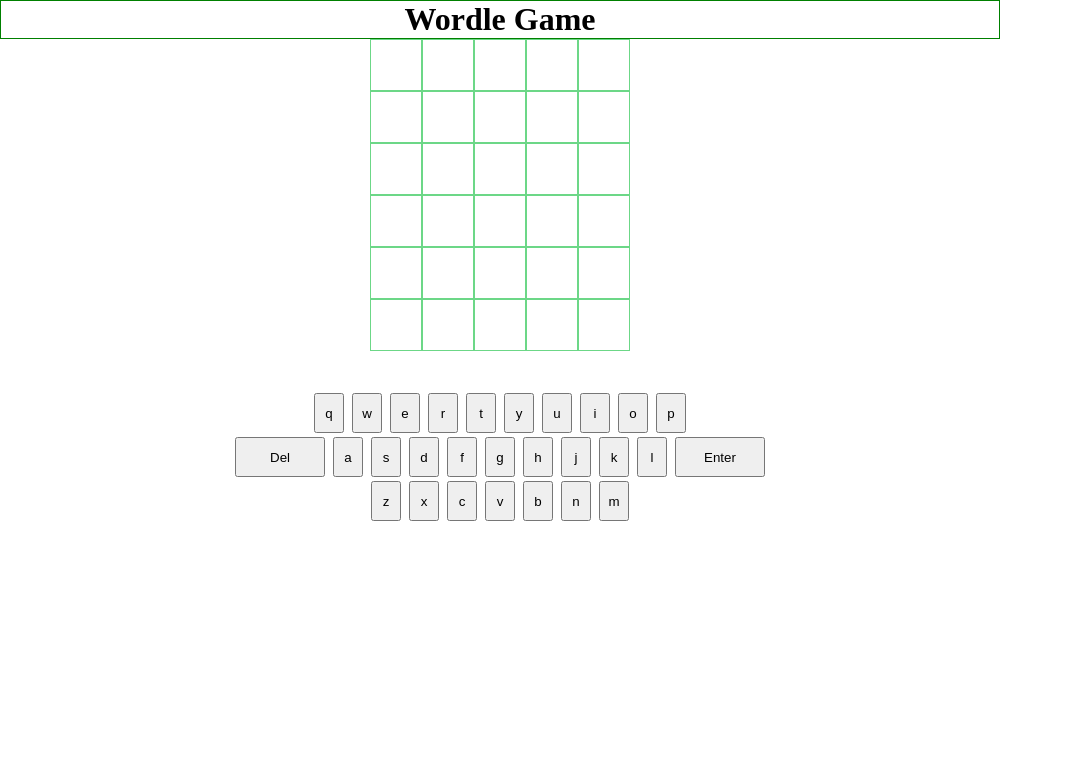
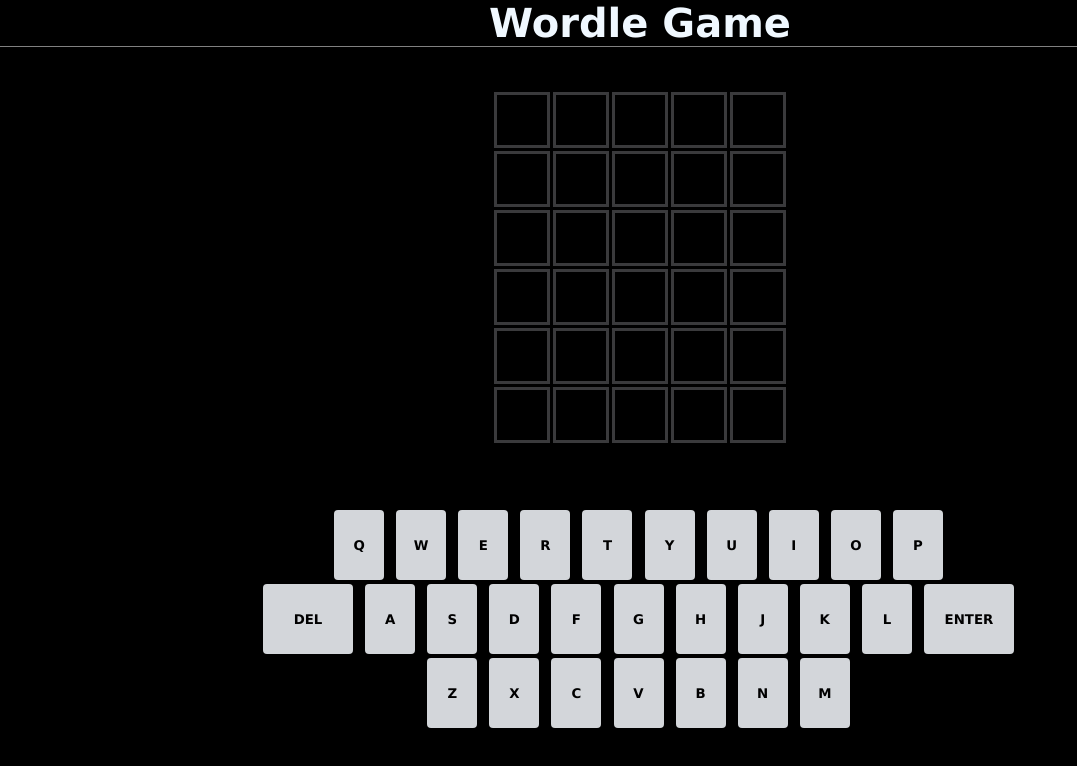
Before and after one commit to Vishula/wordle_ga, a plain HTML site: page index.html in a window 1280 px wide. Shown: the whole page, without its empty margins (0-1077 px from the left). Drawn offline with Linux system fonts and the light colour scheme.

Commit message:
CSS styles on game and fixed if statement. Adding colors to style has started but it seems to have an issue

```diff
--- a/script.js
+++ b/script.js
@@ -29,11 +29,14 @@ function enterWord() {
     // get the current array and write if statements to do
     const wordArray = getCurrentArray()
     console.log(wordArray);
+    console.log(secretWord);
     const currentWord = wordArray.join('')
-
-    if (!secretWord.includes(currentWord)){
+    if (!wordle.includes(currentWord)){
         console.log(secretWord, currentWord);
         alert("Word doesn't exist, delete and type again");
+    }
+    if (wordle.includes(currentWord)){
+        colorAdd()
     }
     if (wordArray.length !== 5) {
         console.log(guessWord);
@@ -41,14 +44,37 @@ function enterWord() {
     }
 
     console.log(currentWord);
-    if (currentWord == secretWord){
-        window.alert (`Congratulations Mate!!`)
+    if (currentWord === secretWord){
+        window.alert (`Congratulations!!`)
     }
     if (guessWord.length === 6){
         alert(`You ran out of guesses. Word is ${secretWord}`)
     }
+    console.log(colorAdd("troll", "tents"));
+
     guessWord.push([])
 }
+// color function
+function colorAdd(guess, solution){
+    let r = []
+    for (let i = 0; i < guess.length; i++){
+        let guessLetter = guess.charAt(i)
+        let solutionLetter = solution.charAt(i)
+        console.log(guessLetter, solutionLetter);
+        if (guessLetter === solutionLetter){
+            r.push('Green')
+
+
+        }else if (solution.indexOf(guessLetter)!=-1){
+            r.push('Yellow')
+        }
+        else {
+            r.push("Grey")
+        }
+    }
+    return r
+}
+
 
 function delWord(){
     const wordArray = getCurrentArray()
@@ -90,7 +116,9 @@ for (let i = 0; i < keyboardKeys.length; i++){
 function getCurrentArray(){
     // gives you the current row number of the array
     const currentGuessedWords = guessWord.length
-    // console.log(currentGuessedWords);
+    console.log(currentGuessedWords);
+    // -1 because array length starts with index 0
+    console.log(guessWord[currentGuessedWords - 1]);
     return guessWord[currentGuessedWords - 1]
 
 }
--- a/styles.css
+++ b/styles.css
@@ -3,7 +3,11 @@
     padding: 0;
 }
 body {
-    width: 1000px;
+    width: 100%;
+    height: 100%;
+    font-family: 'Lucida Sans', 'Lucida Sans Regular', 'Lucida Grande', 'Lucida Sans Unicode', Geneva, Verdana, sans-serif;
+    background-color: black;
+
 
 }
 #heading {
@@ -11,7 +15,11 @@ body {
     align-items: center;
     justify-content: center;
     border-bottom: 1px grey solid;
-    border: 1px solid green;
+    background-color: black;
+    color: aliceblue;
+    height: 100%;
+    font-size: 20px;
+    margin-bottom: 20px;
 }
 #game{
     display: flex;
@@ -20,13 +28,17 @@ body {
     align-items: center;
     flex-grow: 1;
     overflow: hidden;
+    background-color: black;
 
 
 }
 
 #game-board {
     display: grid;
-    grid-template-columns: repeat(5, 1fr);
+    box-sizing: border-box;
+    grid-template-columns: repeat(5, 5fr);
+    grid-gap: 3px;
+    padding: 25px;
 }
 
 .square {
@@ -36,9 +48,9 @@ body {
     font-size: 5vh;
     width: 50px;
     height: 50px;
-    border: 1px rgb(108, 215, 135) solid;
+    border: 3px rgb(58, 58, 60) solid;
     font-weight: bold;
-    color: red;
+    color: white;
     text-transform: uppercase;
 }
 
@@ -47,12 +59,28 @@ body {
     flex-direction: column;
     align-items: center;
     padding-top: 40px;
+    background-color: black;
+    width: 100%;
+    height: 200px;
 
 }
+
 .row button{
-    margin: 2px;
-    width: 30px;
-    height: 40px;
+    font-family: 'Lucida Sans', 'Lucida Sans Regular', 'Lucida Grande', 'Lucida Sans Unicode', Geneva, Verdana, sans-serif;
+    border: 0;
+    padding: 0;
+    margin: 2px 5px 2px 2px;
+    height: 70px;
+    width: 50px;
+    cursor: pointer;
+    font-weight: bold;
+    background-color: #d3d6da;
+    color: black;
+    flex-grow: 1;
+    border-radius: 4px;
+    user-select: ;
+    text-transform: uppercase;
+
 }
 
 .row button:hover {
```
